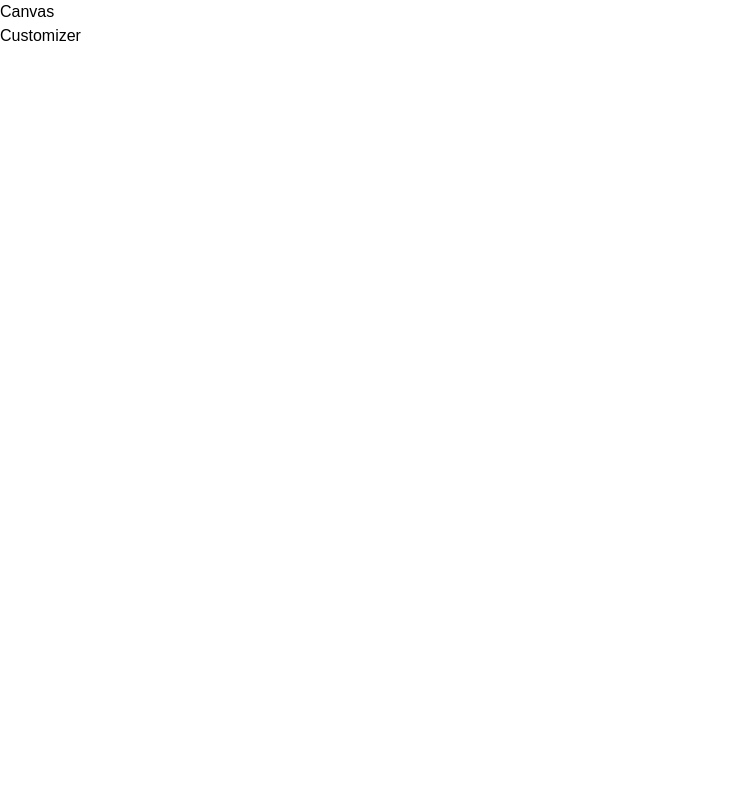
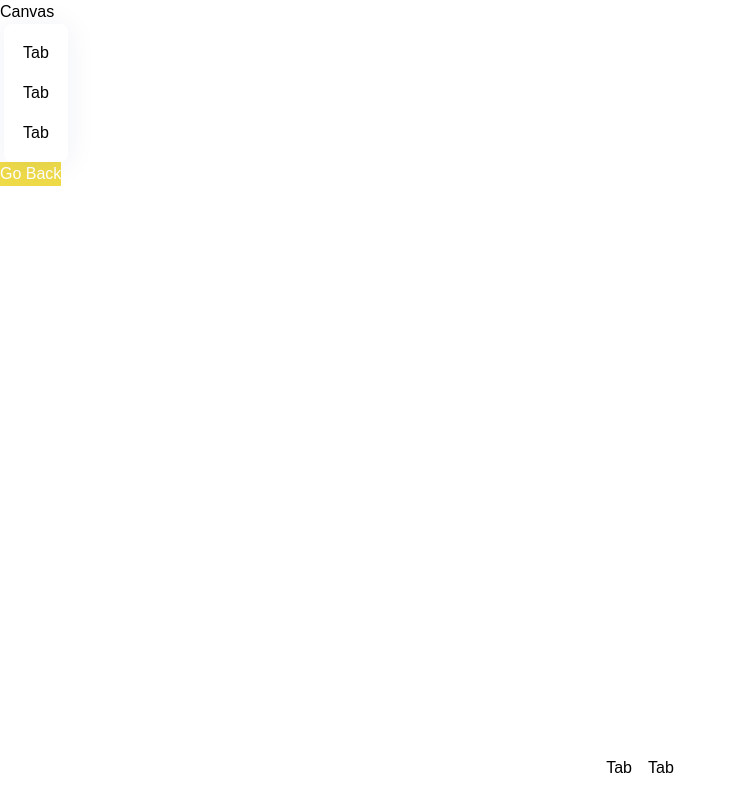
Before and after one commit to ramitbratabiswas/AI-TShirt, a React (Vite) app in the folder client/: page / in a window 1280 px wide. Both pictures are taken after a click on the button "Customize It". Shown: the whole page, without its empty margins (0-737 px from the left). Built offline with nearby package versions, Linux system fonts and the light colour scheme; a web font is replaced by a local one.

Commit message:
set up Customizer

```diff
--- a/client/src/pages/Customizer.jsx
+++ b/client/src/pages/Customizer.jsx
@@ -1,4 +1,4 @@
-import React, { useState, useEffect} from 'react';
+import React, { useState, useEffect } from 'react';
 import { AnimatePresence, motion } from 'framer-motion';
 import { useSnapshot } from 'valtio';
 
@@ -8,11 +8,63 @@
 import { downloadCanvasToImage, reader } from '../config/helpers';
 import { EditorTabs, FilterTabs, DecalTypes } from '../config/constants';
 import { fadeAnimation, slideAnimation } from '../config/motion';
-import { AIPicker, ColorPicker, FilePicker, CustomButton, Tab} from '../components';
+import { AIPicker, ColorPicker, FilePicker, CustomButton, Tab } from '../components';
 
 const Customizer = () => {
+  const snap = useSnapshot(state);
+
   return (
-    <div>Customizer</div>
+    <AnimatePresence>
+      {!snap.intro && (
+        <>
+          <motion.div
+            key='custom'
+            className='absolute top-0 left-0 z-10'
+            {...slideAnimation('left')}
+          >
+            <div className='flex items-center min-h-screen'>
+              <div className='editortabs-container tabs'>
+                {EditorTabs.map((tab) => (
+                  <Tab
+                    key={tab.name}
+                    tab={tab}
+                    handleClick={() => {}}
+                  />
+                ))}
+              </div>
+            </div>
+          </motion.div>
+
+          <motion.div
+            className='absolute z-10 top-5 right-5'
+            {...fadeAnimation}
+          >
+            <CustomButton
+              type='filled'
+              title='Go Back'
+              handleClick={() => state.intro = true}
+              customStyles='w-fit px-4 py-2.5 font-bold text-sm'
+            />
+          </motion.div>
+
+          <motion.div
+            className='filtertabs-container'
+            {...slideAnimation('up')}
+          >
+            {FilterTabs.map((tab) => (
+              <Tab
+                key={tab.name}
+                tab={tab}
+                isFilterTab
+                isActiveTab=''
+                handleClick={() => {}}
+              />
+            ))}
+
+          </motion.div>
+        </>
+      )}
+    </AnimatePresence>
   )
 }
 
```
